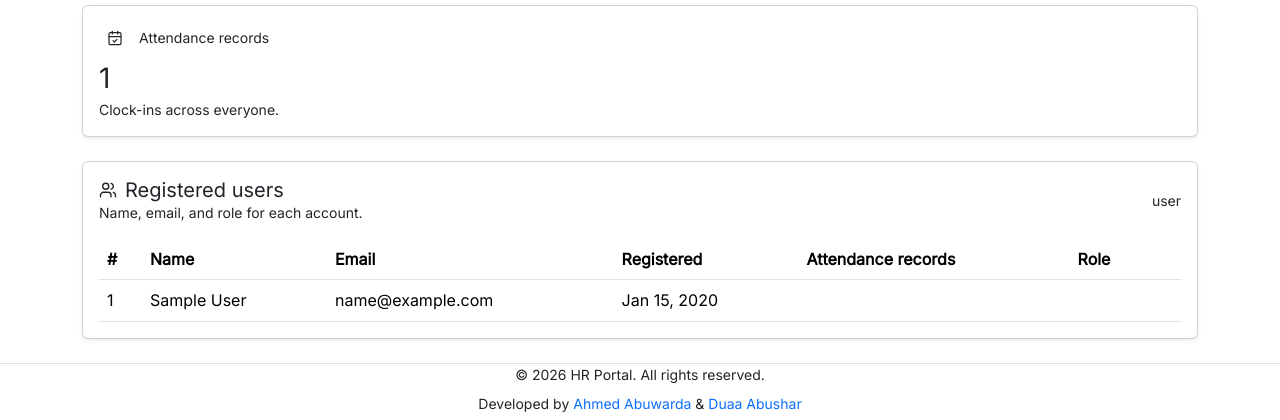
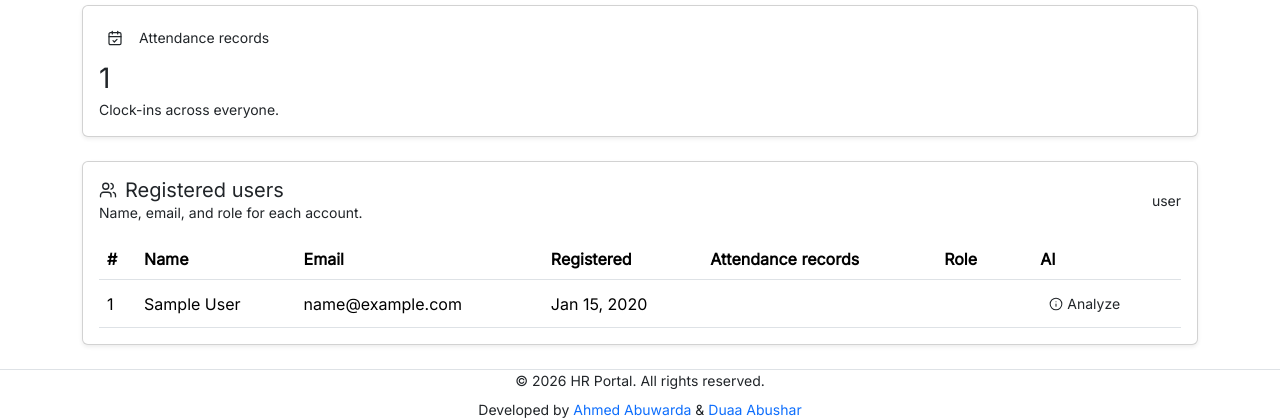
Before and after one commit to ahmedaabuwarda/HR-Portal-Management-System, a Django app: template hr_portal_management_system_app/templates/admin/users.html in a window 1280 px wide. Shown: the part 428-848 px from the top of the page. Run offline with Django 5.2, Linux system fonts and the light colour scheme; tables that the repository leaves empty hold one stand-in row (values such as "Sample post"); the template is opened without the code that fills it: values that come from a table or form of the project are taken from there, most other values are stand-ins (such as "Sample title", 1, 10 or a date in 2020); some libraries are stand-ins or nearby versions.

Commit message:
Update admin users template

```diff
--- a/hr_portal_management_system_app/templates/admin/users.html
+++ b/hr_portal_management_system_app/templates/admin/users.html
@@ -9,9 +9,7 @@
       </div>
     </div>
 
-    <a class="btn btn-outline theme-primary d-inline-flex align-items-center gap-2" href="{% url 'admin_attendance_hours' %}">
-      {% include "icons/clock.html" with px=16 %} Attending hours
-    </a>
+    <a class="btn btn-outline theme-primary d-inline-flex align-items-center gap-2" href="{% url 'admin_attendance_hours' %}"> {% include "icons/clock.html" with px=16 %} Attending hours </a>
   </header>
 
   <div class="row row-cols-1 md:row-cols-3 gx-3 gy-3 mb-4">
@@ -43,7 +41,9 @@
       <div class="card shadow-sm h-100">
         <div class="card-body">
           <div class="d-flex align-items-center gap-2 mb-2">
-            <span class="d-inline-flex align-items-center justify-content-center bg-subtle-primary fg-primary rounded-circle p-2 flex-shrink-0" aria-hidden="true"> {% include "icons/calendar-check.html" with px=16 %} </span>
+            <span class="d-inline-flex align-items-center justify-content-center bg-subtle-primary fg-primary rounded-circle p-2 flex-shrink-0" aria-hidden="true">
+              {% include "icons/calendar-check.html" with px=16 %}
+            </span>
             <p class="small fg-2 mb-0">Attendance records</p>
           </div>
           <p class="h3 mb-1">{{ record_count }}</p>
@@ -76,6 +76,7 @@
               <th scope="col">Registered</th>
               <th scope="col">Attendance records</th>
               <th scope="col">Role</th>
+              <th scope="col">AI</th>
             </tr>
           </thead>
           <tbody>
@@ -90,13 +91,16 @@
                 {% if account.is_admin %}
                 <span class="badge badge-subtle rounded-pill theme-primary">Admin</span>
                 {% else %}
-                <span class="badge badge-subtle rounded-pill theme-secondary">Member</span>
+                <span class="badge badge-subtle rounded-pill theme-secondary">Employee</span>
                 {% endif %}
+              </td>
+              <td class="text-nowrap">
+                <a class="btn btn-outline theme-primary btn-sm d-inline-flex align-items-center gap-1" href="{% url 'admin_ai_analysis' %}?user={{ account.id }}">{% include "icons/info.html" with px=14 %} Analyze</a>
               </td>
             </tr>
             {% empty %}
             <tr>
-              <td colspan="6" class="text-center py-5">
+              <td colspan="7" class="text-center py-5">
                 <span class="d-inline-flex align-items-center justify-content-center bg-subtle-primary fg-primary rounded-circle p-2 mb-2" aria-hidden="true"> {% include "icons/users.html" with px=20 %} </span>
                 <p class="mb-1 fw-medium">No users yet</p>
                 <p class="small fg-2 mb-0">Accounts appear here as people register.</p>
```
